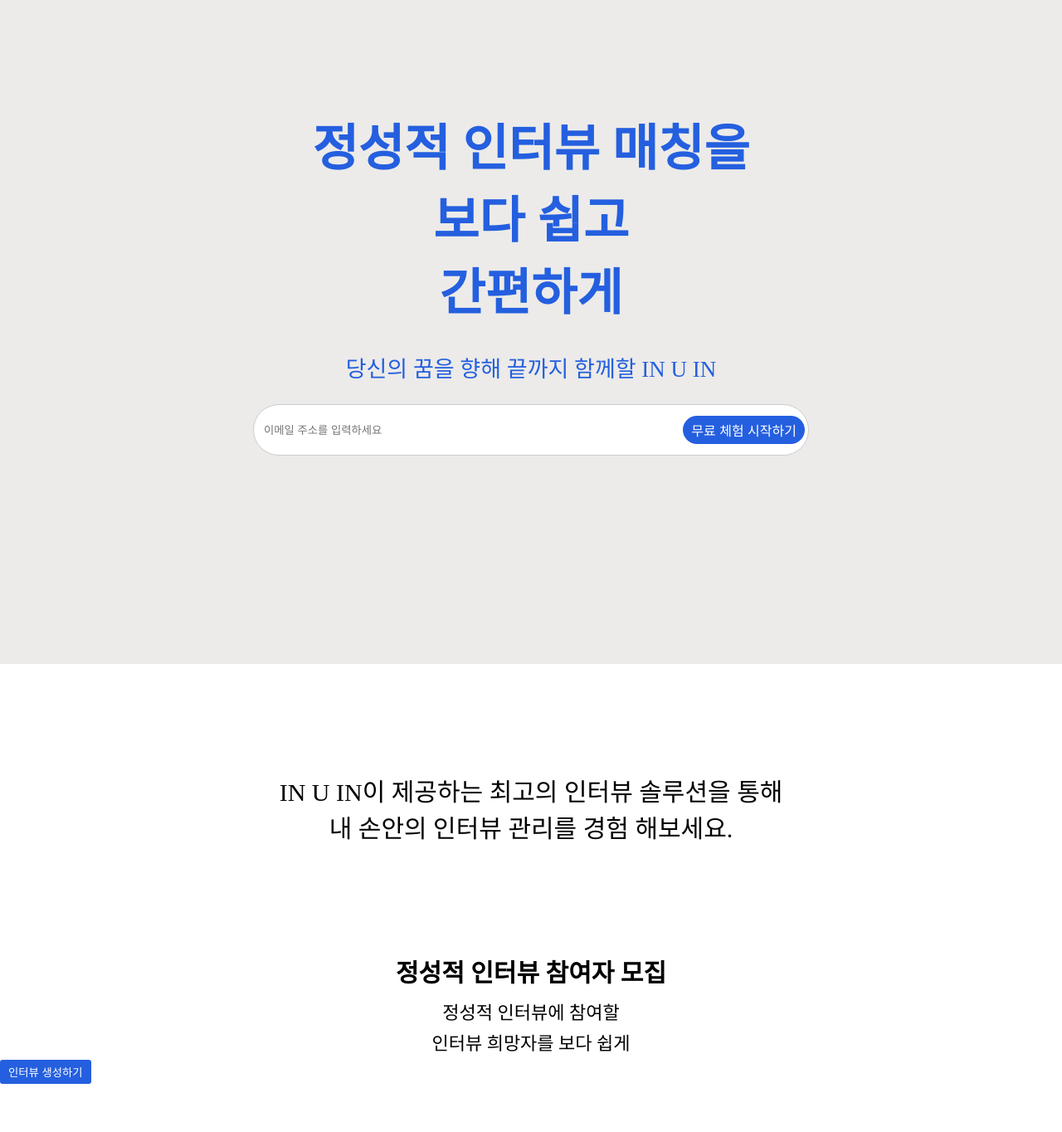
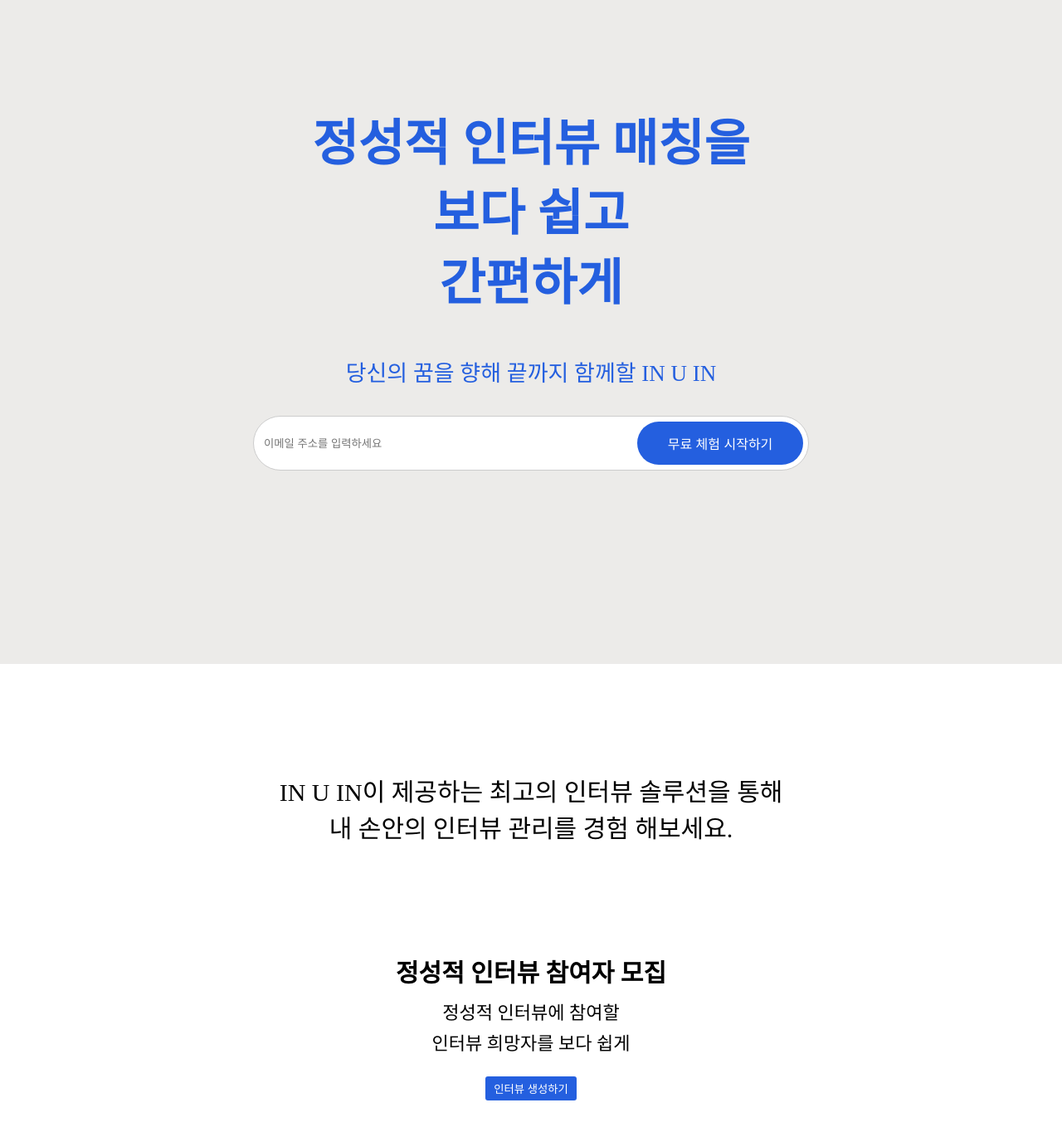
Before and after one commit to in-u-in/in-u-in_Frontend, a React (Vite) app: page / in a window 1280 px wide. Shown: the top 1364 px of the page at 83% size. Built offline with nearby package versions, Linux system fonts and the light colour scheme.

Commit message:
feat: #8 첫번째 두번째 랜딩페이지 css 수정

```diff
--- a/src/styles/home.module.css
+++ b/src/styles/home.module.css
@@ -7,16 +7,18 @@
 .title_page1 {
   text-align: center;
   color: #245fdf;
-  padding-top: 130px;
+  padding-top: 132px;
+  /* padding에 따라 div 크기도 달라짐 */
   font-size: 60px;
   font-weight: bold;
+  line-height: 140%;
 }
 
 .subtitle_page1 {
   text-align: center;
   color: #245fdf;
-  margin-top: 32px;
-  margin-bottom: 25px;
+  margin-top: 44px;
+  margin-bottom: 34px;
   padding: 0;
   font-size: 27px;
 }
@@ -28,9 +30,10 @@
   background: white;
   border: 1px solid #ccc;
   border-radius: 40px;
-  padding: 9px 10px;
+  padding: 4px 10px;
   padding-right: 2px;
   width: 670px;
+  height: 66px;
   margin: 0 auto;
 }
 
@@ -44,16 +47,17 @@
   background-color: #245fdf;
   border: none;
   color: white;
-  margin-left: 2px;
   padding: 5px 10px;
   text-align: center;
   text-decoration: none;
   display: inline-block;
   font-size: 16px;
-  margin: 4px 2px;
+  margin: 0px 4px;
   transition-duration: 0.4s;
   cursor: pointer;
   border-radius: 40px;
+  width: 200px;
+  height: 52px;
 }
 
 .input_group button:hover {
@@ -89,11 +93,22 @@
   line-height: 170%;
 }
 
-.background2 button {
+.interview_button {
   text-align: center;
+  padding-top: 20px;
+}
+
+.interview_button button {
   background-color: #245fdf;
   border: none;
   color: white;
   border-radius: 3px;
   padding: 5px 10px;
 }
+
+.interview_button button:hover {
+  background-color: #007bff;
+}
+
+/* 마진, 패딩 관계 확인 - title은 padding, subtitle은 margin why??
+input 테두리 완벽하게 지우기 */
```
